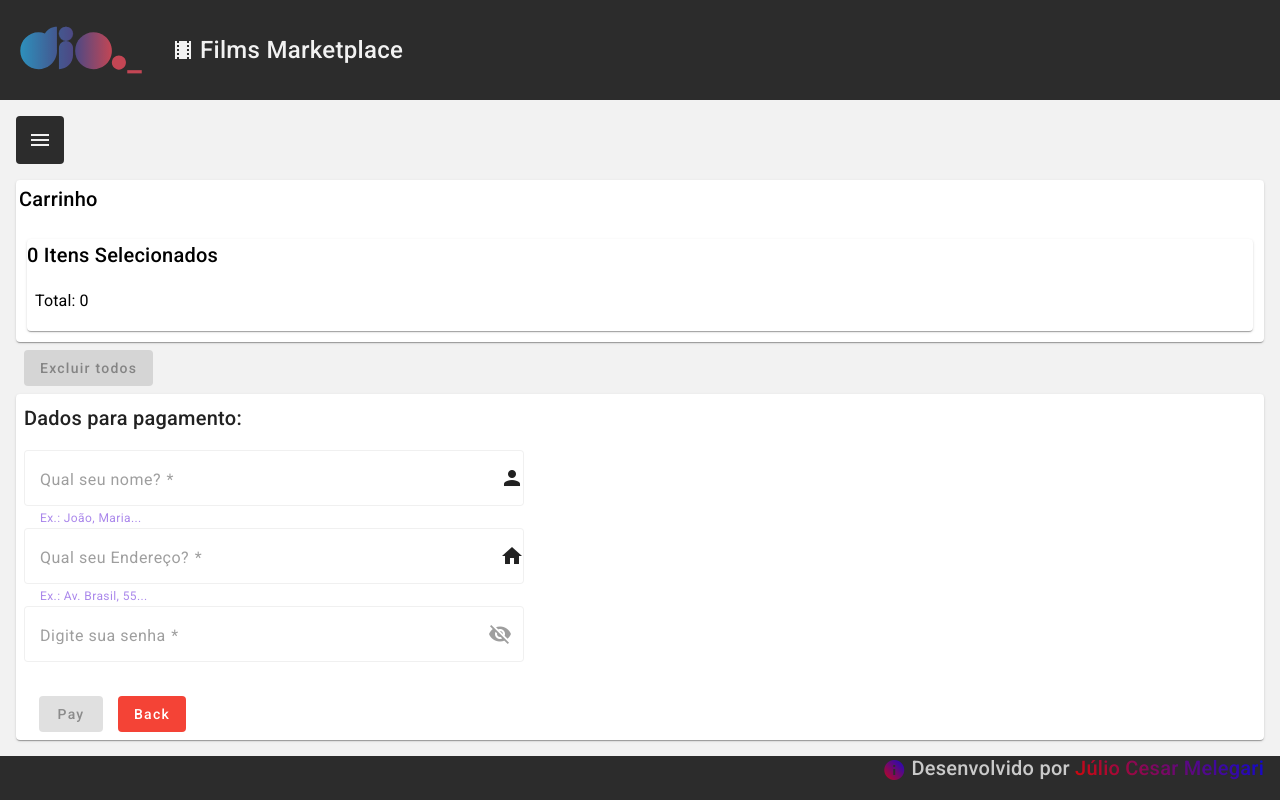
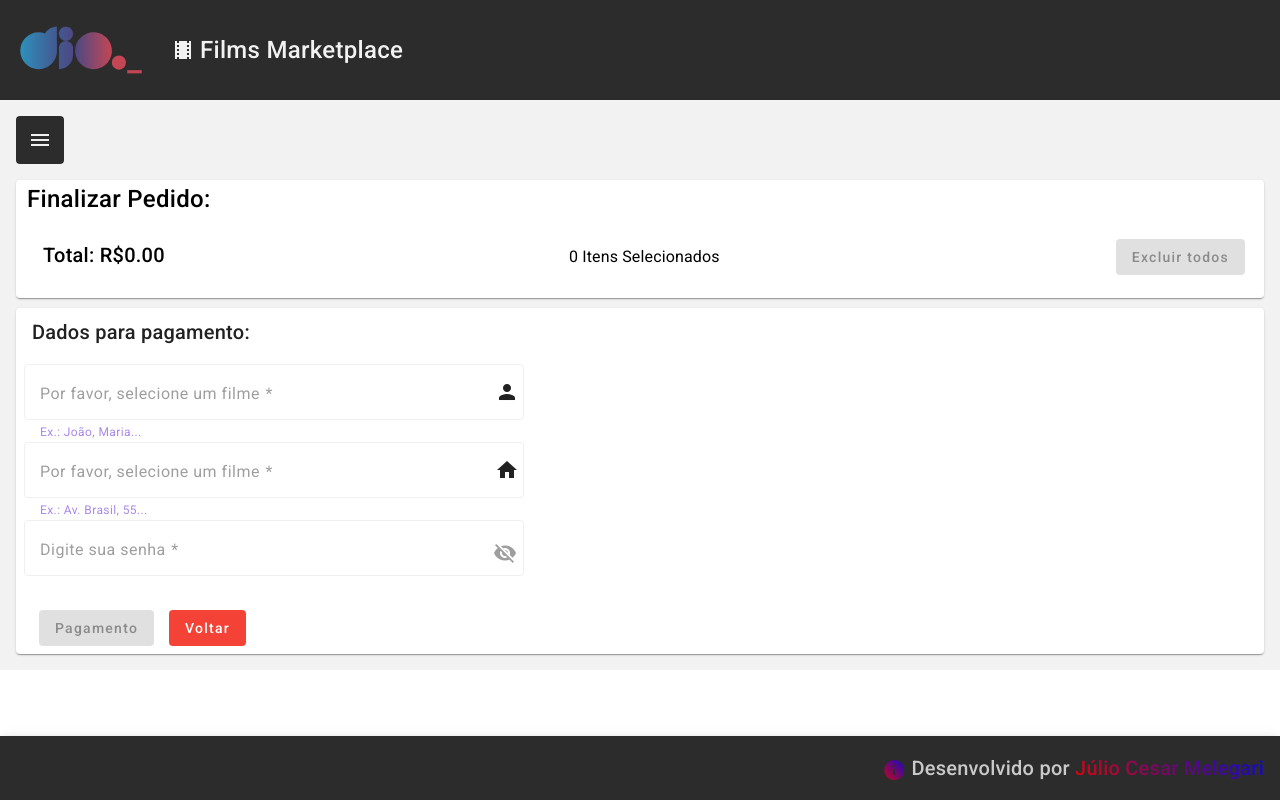
Before and after one commit to JulioCesarMelegari/videostore, an Angular app in the folder frontend/: page /checkout in a window 1280 px wide. Built offline with nearby package versions, Linux system fonts and the light colour scheme.

Commit message:
finished project

```diff
--- a/frontend/src/app/app.module.ts
+++ b/frontend/src/app/app.module.ts
@@ -13,6 +13,8 @@ import {MatButtonModule} from '@angular/material/button';
 import {MatButtonToggleModule} from '@angular/material/button-toggle';
 import {MatInputModule} from '@angular/material/input';
 import {MatSnackBarModule} from '@angular/material/snack-bar';
+import {MatBadgeModule} from '@angular/material/badge';
+import {FormsModule} from '@angular/forms';
 import { HeaderComponent } from './components/template/header/header.component';
 import { FooterComponent } from './components/template/footer/footer.component';
 import { NavComponent } from './components/template/nav/nav.component';
@@ -46,7 +48,9 @@ import { CheckoutComponent } from './views/checkout/checkout.component';
     MatButtonModule,
     MatButtonToggleModule,
     MatInputModule,
-    MatSnackBarModule
+    MatSnackBarModule,
+    MatBadgeModule,
+    FormsModule
   ],
   providers: [],
   bootstrap: [AppComponent]
--- a/frontend/src/app/components/template/card-film/card-film.component.html
+++ b/frontend/src/app/components/template/card-film/card-film.component.html
@@ -14,7 +14,7 @@
         when an unknown printer took a galley of type and scrambled it to make a type
          specimen book.
       </p>
-      <p class="card-description">{{film.price}}</p>
+      <p class="card-description">{{film.price | currency:"BRL"}}</p>
       <app-select-button (click)="selectFilm(film)" ></app-select-button>
     </mat-card-content>
   </mat-card>
--- a/frontend/src/app/views/checkout/checkout.component.css
+++ b/frontend/src/app/views/checkout/checkout.component.css
@@ -1,20 +1,20 @@
 .mat-card-main{
   padding: 3px;
+  margin-bottom: 10px;
   color: black;
   font-family: 'Lucida Sans', 'Lucida Sans Regular', 'Lucida Grande', 'Lucida Sans Unicode', Geneva, Verdana, sans-serif
 }
-.mat-card-title{
-  margin-left: 8px;
+.card-title_title{
+  font-size: 1.5rem;
 }
-.mat-card-title >h2,h3{
+
+h2,h3{
   margin-left: 8px;
 }
 .mat-card-content{
   margin-left: 5px;
 }
-.total{
-  margin: 8px;
-}
+
 .form{
   position: relative;
   margin: 8px;
@@ -28,12 +28,7 @@
 .mat-card-list>h2,h3{
   margin-left: 8px;
 }
-.mat-card-film{
-  margin-left: 8px;
-  margin-right: 8px;
-  margin-top: 3px;
-  margin-bottom: 3px;
-}
+
 .mat-card-content>h2,h3{
   margin-left: 8px;
 }
@@ -54,8 +49,34 @@
 
 .mat-pay{
   margin: 0 15px;
+  background-color: #4cd62b;
+  color: #f2f2f2;
 }
 
 .hint{
   color: rgb(170, 135, 235);
 }
+.material-icons{
+  padding: 5px;
+}
+.actions-container{
+  margin-left: 8px;
+  margin-right: 8px;
+  display: flex;
+  align-items: baseline;
+  flex-direction: row;
+  flex-wrap: wrap;
+  justify-content: space-between;
+}
+.mat-card-film{
+  margin-left: 8px;
+  margin-right: 8px;
+  margin-top: 3px;
+  margin-bottom: 3px;
+  padding: 8px;
+  display: flex;
+  align-items: baseline;
+  flex-direction: row;
+  flex-wrap: wrap;
+  justify-content: space-between;
+}
--- a/frontend/src/app/views/checkout/checkout.component.html
+++ b/frontend/src/app/views/checkout/checkout.component.html
@@ -1,32 +1,34 @@
 <mat-card class="mat-card-main mat-elevation-z4">
   <mat-card-title>
-    <h2>Carrinho</h2>
+    <h2 class="card-title_title">Finalizar Pedido:</h2>
   </mat-card-title >
-  <mat-card class="total">
-      <h2>{{listSelectedFilms.length}} Itens Selecionados</h2>
-      <h3>Total: {{totalPrice}}</h3>
-  </mat-card>
+
   <mat-card class="mat-card-film" [class.isValid]="disabled ===true" *ngFor="let film of listSelectedFilms">
-    <mat-card-content class="mat-card-content">
-      <div class="mat-card-content">
+
     <mat-card-title>
-          <h2>{{film.name}}</h2>
+      {{film.price  | currency:"BRL"}}
     </mat-card-title>
     <mat-card-subtitle>
-          {{film.price}}
+      <h2>{{film.name}}</h2>
     </mat-card-subtitle>
-      </div>
+
     <button mat-flat-button color="warn" (click)="exclude(film)">
       Excluir
     </button>
-    </mat-card-content>
+
   </mat-card>
-</mat-card>
+
   <mat-card-actions class="actions-container">
+    <h2>Total: {{totalPrice | currency:"BRL"}}</h2>
+    <h3>{{listSelectedFilms.length}} Itens Selecionados</h3>
+
     <button mat-flat-button color="warn" (click)="excludeAll()" [disabled]="disabled === true" class="excludeAll">
       Excluir todos
     </button>
   </mat-card-actions>
+
+</mat-card>
+
 
 <mat-card >
     <form id="form" class="form">
@@ -34,20 +36,30 @@
       <p>
         <mat-form-field appearance="outline" class="form-full-width">
           <mat-label>
-            Qual seu nome?
+            {{disabled ? "Por favor, selecione um filme" : "Nome"}}
           </mat-label>
-            <input type="text" matInput placeholder="nome" required name="name"
-            [disabled]="disabled === true">
+            <input matInput
+            placeholder="nome"
+            required
+            name="name"
+            [disabled]="disabled === true"
+            [(ngModel)] ="client.name"
+          />
           <i class="material-icons" matSuffix required>person</i>
           <mat-hint class="hint">Ex.: João, Maria...</mat-hint>
         </mat-form-field>
         <br>
         <mat-form-field appearance="outline" class="form-full-width">
           <mat-label>
-            Qual seu Endereço?
+            {{disabled ? "Por favor, selecione um filme" : "Endereço"}}
           </mat-label>
-            <input type="text" matInput placeholder="Endereço" required name="adress"
-            [disabled]="disabled === true">
+            <input type="text" matInput
+              placeholder="Endereço"
+              required
+              name="adress"
+              [disabled]="disabled === true"
+              [(ngModel)]="client.adress"
+            >
           <i class="material-icons" matSuffix required>home</i>
           <mat-hint class="hint">Ex.: Av. Brasil, 55...</mat-hint>
         </mat-form-field>
@@ -56,9 +68,13 @@
           <mat-label>
             Digite sua senha
           </mat-label>
-            <input matInput [type]= "hide ? 'password' : 'text'"
-            required name="password"
-            [disabled]="disabled === true">
+            <input matInput
+              [type]= "hide ? 'password' : 'text'"
+              required
+              name="password"
+              [disabled]="disabled === true"
+              [(ngModel)]="client.password"
+            >
             <button mat-icon-button matSuffix (click)='hide = !hide'
               [disabled]="disabled === true">
               <i class="material-icons" matSuffix required>
@@ -68,12 +84,19 @@
         </mat-form-field>
       </p>
 
-      <button type="submit" mat-flat-button class="mat-pay" color="primary"
+      <button type="submit"
+        mat-flat-button
+        class="mat-pay"
+        color="primary"
         (click)="payment()"
-      [disabled]="disabled === true">Pay</button>
+        [disabled]="client.password == undefined ||
+          client.password == '' || totalPrice == 0 ? 'true' : 'false'"
+      >
+      Pagamento
+      </button>
       <button mat-flat-button class="mat-cancel" color="warn"
       (click)="cancel()">
-        {{disabled ? "Back" : "Cancel"}}
+        {{disabled ? "Voltar" : "Cancelar"}}
       </button>
 
     </form>
--- a/frontend/src/app/views/checkout/checkout.component.ts
+++ b/frontend/src/app/views/checkout/checkout.component.ts
@@ -15,6 +15,7 @@ export class CheckoutComponent implements OnInit {
   disabled = false;
   hide = true;
   form: any;
+  client: any = {};
 
   constructor(private checkoutService: CheckoutService, private route: Router){}
 
@@ -48,9 +49,18 @@ export class CheckoutComponent implements OnInit {
   }
 
   payment(){
-    this.checkoutService.showMessage("Payment!", true);
-    this.excludeAll();
-    this.route.navigate(['../list-films']);
+    if(
+      this.client.adress === undefined ||
+      this.client.name === undefined ||
+      this.client.password === undefined
+    ){
+      this.checkoutService.showMessage('Por favor digite dados validos', false);
+    }else{
+      this.checkoutService.showMessage(`Pagamento efetuado com sucesso, boa escolha!
+      Confirmado Pedido: Para ${this.client.address} por ${this.client.name}`, true);
+      this.excludeAll();
+      this.route.navigate(['../list-films']);
+    }
   }
 
   cancel():void{
--- a/frontend/src/app/views/checkout/checkout.service.ts
+++ b/frontend/src/app/views/checkout/checkout.service.ts
@@ -21,7 +21,7 @@ export class CheckoutService {
 
   showMessage(msg: string, isError: boolean = false):void{
     this.snackBar.open(msg, "close", {
-      duration: 3000,
+      duration: 10000,
       horizontalPosition: "center",
       verticalPosition:"bottom",
       panelClass: isError ? ['success'] : ['error'],
--- a/frontend/src/app/views/list-films/list-films.component.css
+++ b/frontend/src/app/views/list-films/list-films.component.css
@@ -4,3 +4,21 @@
 .mat-card-content{
   padding: 0 0 0 0;
 }
+.fab-button{
+  margin-top: 15px;
+  margin-left: 15px;
+  width: 50px;
+}
+.fab-button .btn-description{
+  display: none;
+  position: absolute;
+  bottom: 35%;
+  left: 80%;
+  background-color: #fff;
+  color: #2c2c2c;
+  padding: .5rem;
+  border-radius: 4px;
+}
+.fab-button:hover .btn-description{
+  display: block;
+}
--- a/frontend/src/app/views/list-films/list-films.component.html
+++ b/frontend/src/app/views/list-films/list-films.component.html
@@ -8,7 +8,17 @@
   <mat-card-content class="mat-card-content">
     <app-card-film></app-card-film>
   </mat-card-content>
+</mat-card>
+<div class="fab-button">
+  <button mat-fab color="primary" matBadge="{{toggleCount()}}" matBadgePosition="after"
+    matBadgeColor="accent"
+    [matBadgeHidden] = "hidden"
+    (mouseover)="toggleBadgeVisibility()"
+    (mouseout)="toggleBadgeVisibility()"
+    (click)="toCheckout()"
+  >
+  <i class="material-icons">shopping_cart</i>
+  <p class="btn-description">Finalizar Pedido</p>
 
-  <button><a routerLink="/checkout">To checkout!</a></button>
-
-</mat-card>
+  </button>
+</div>
--- a/frontend/src/app/views/list-films/list-films.component.ts
+++ b/frontend/src/app/views/list-films/list-films.component.ts
@@ -1,6 +1,7 @@
 import { Component, OnInit } from '@angular/core';
 import { Film } from './film.model';
 import { CheckoutService } from '../checkout/checkout.service';
+import { Router } from '@angular/router';
 
 @Component({
   selector: 'app-list-films',
@@ -11,8 +12,9 @@ export class ListFilmsComponent implements OnInit {
 
   listFilms: Film[] = [];
   listSelectedFilms!: number;
+  hidden = false;
 
-  constructor(private service: CheckoutService){}
+  constructor(private service: CheckoutService, private route: Router){}
 
   ngOnInit(): void {
     this.service.getListFilms().subscribe((film) => {
@@ -21,6 +23,14 @@ export class ListFilmsComponent implements OnInit {
   }
 
   toggleBadgeVisibility(){
+    this.hidden = !this.hidden;
+  }
 
+  toggleCount(){
+    return this.listSelectedFilms = this.service.listSelectedFilms.length;
+  }
+
+  toCheckout(): void{
+    this.route.navigate(['../checkout']);
   }
 }
```
Lines whose indentation alone changed are shown as unchanged.
